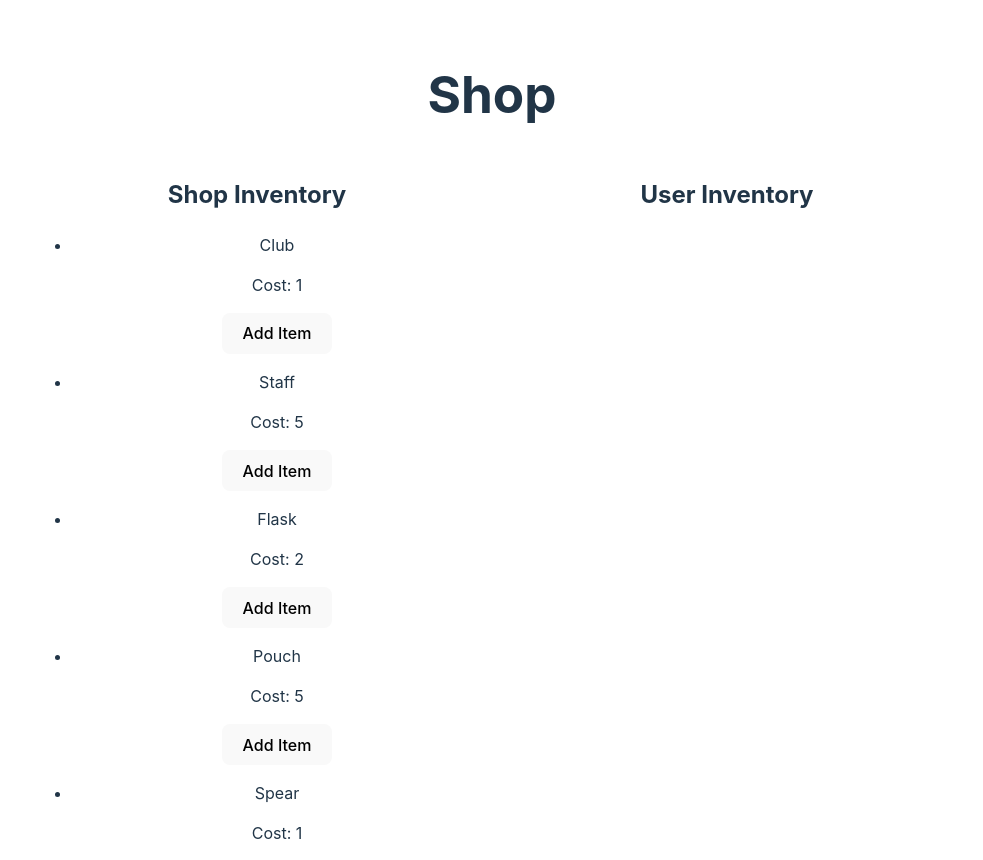
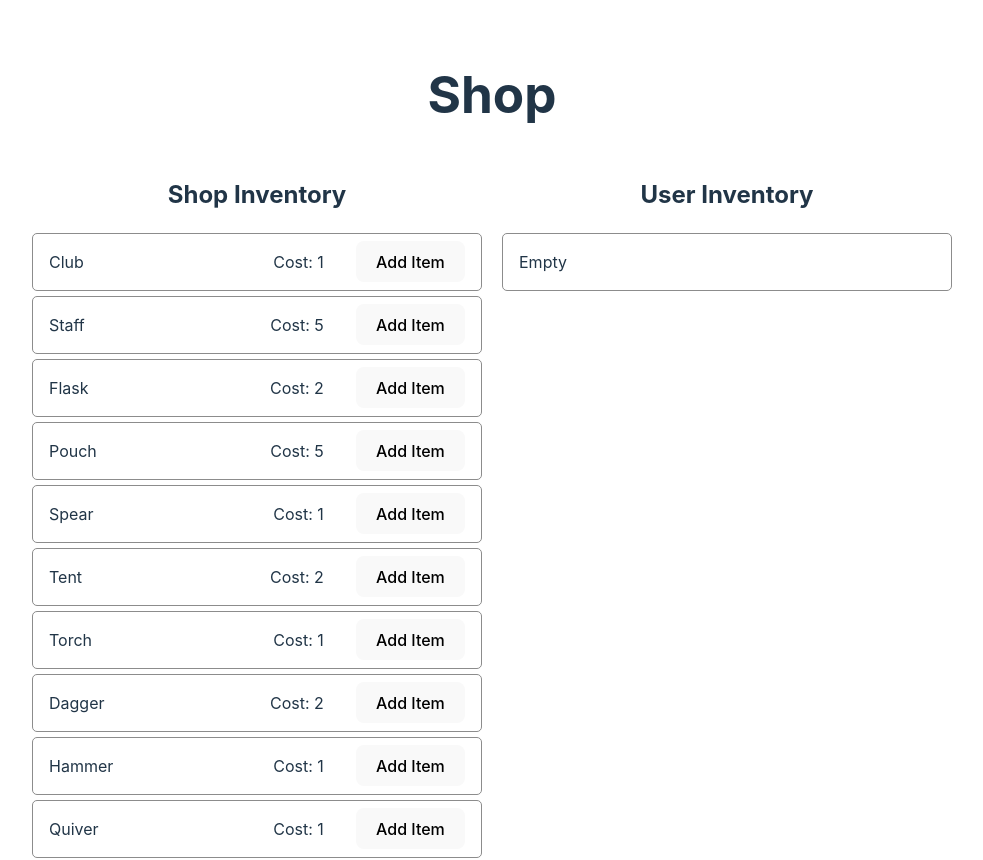
Before and after one commit to natesobeck/react-dnd-postcourse, a React (Vite) app: page / in a window 1280 px wide. Shown: the top 860 px of the page, without its empty margins (148-1131 px from the left). Built offline with nearby package versions, Linux system fonts and the light colour scheme.

Commit message:
fixed but with removing items

```diff
--- /dev/null
+++ b/src/components/InventoryList/InventoryList.css
@@ -0,0 +1,24 @@
+.inventory-list > ul {
+  padding: 0;
+}
+
+.inventory-list li {
+  width: 450px;
+  display: flex;
+  margin-top: 5px;
+  list-style: none;
+  border-radius: 5px;
+  align-items: center;
+  padding: 0 16px;
+  border: 1px solid rgb(140, 140, 140);
+  box-sizing: border-box;
+}
+
+.inventory-list li > :first-child {
+  flex-grow: 100;
+  text-align: left;
+}
+
+.inventory-list li > :nth-child(2) {
+  padding-right: 32px;
+}
--- a/src/components/InventoryList/InventoryList.jsx
+++ b/src/components/InventoryList/InventoryList.jsx
@@ -1,9 +1,14 @@
+// css
+import "./InventoryList.css"
+
 const InventoryList = (props) => {
   return (
-    <div>
+    <div className="inventory-list">
       <h2>{props.title}</h2>
       <ul>
-        {props.inventory.map(item => (
+        {props.inventory.length
+          ?
+            props.inventory.map(item => (
             <li key={item._id}>
               <p>{item.name}</p>
               <p>Cost: {item.cost}</p>
@@ -14,7 +19,10 @@ const InventoryList = (props) => {
             }
 
             </li>
-        ))}
+            ))
+          :
+            <li><p>Empty</p></li>
+        }
       </ul>
     </div>
   )
--- a/src/pages/Shop/Shop.jsx
+++ b/src/pages/Shop/Shop.jsx
@@ -19,9 +19,9 @@ const Shop = () => {
     setShopInventory(shopInventory.filter(e => e._id !== item._id))
   }
 
-  const handleRemoveItem = item => {
-    setUserInventory([userInventory.filter(e => e._id !== item._id)])
+  const handleRemoveItem = (item) => {
     setShopInventory([item, ...shopInventory])
+    setUserInventory(userInventory.filter(e => e._id !== item._id))
   }
 
   return (
```
Lines whose indentation alone changed are shown as unchanged.
